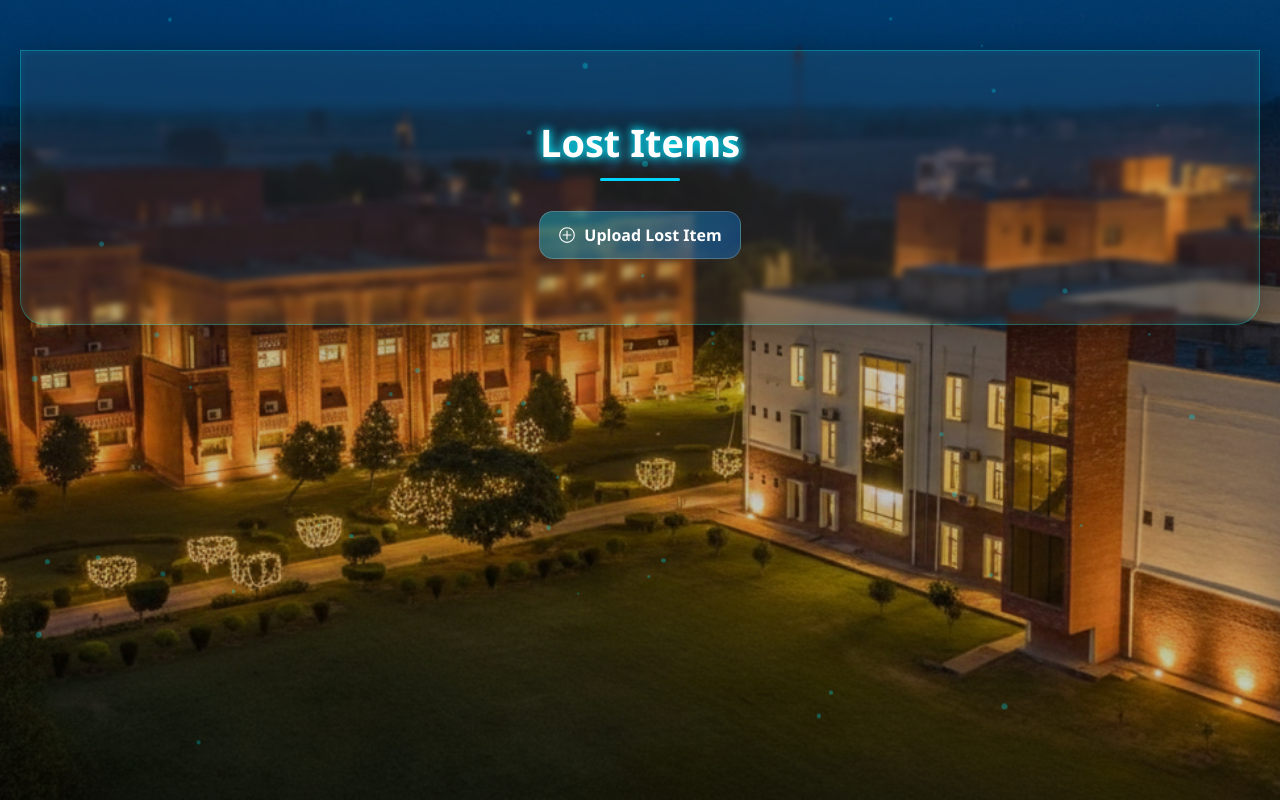
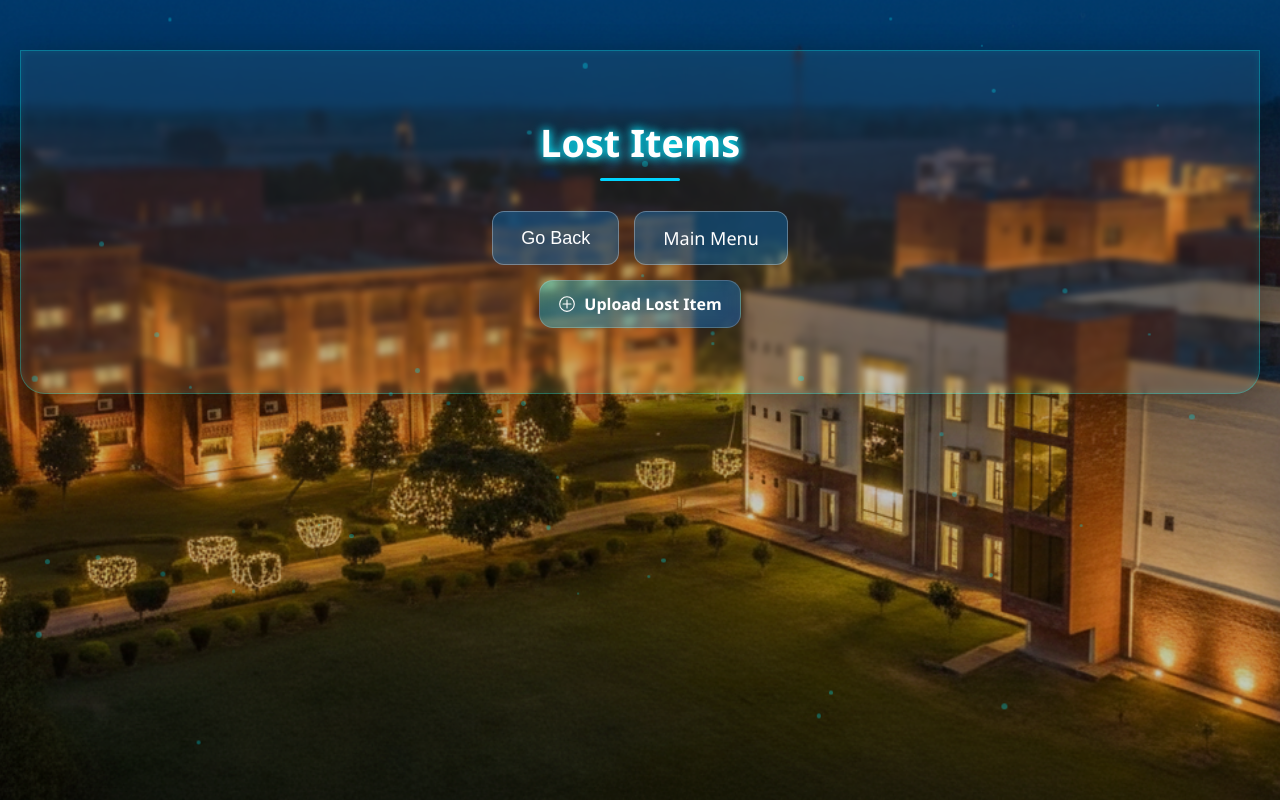
Before and after one commit to Abdullah-819/Comsats-Lost-Found-item-Manager, a Flask app: page /dashboard/lost in a window 1280 px wide. Run offline with Flask 3, Linux system fonts and the light colour scheme.

Commit message:
Sprint 30 (Back to Menu&Previou Btn. lostitem)

```diff
--- a/app/templates/lost_items.html
+++ b/app/templates/lost_items.html
@@ -5,6 +5,15 @@
     <div class="frosty main-card">
         <div class="card-header">
             <h1 class="main-card-title">Lost Items</h1>
+
+            <!-- User Navigation Buttons -->
+            {% if role == 'user' %}
+            <div class="user-nav-buttons" style="display:flex; gap:15px; justify-content:center; margin-bottom:15px;">
+                <button id="back-btn" class="action-btn frosty-btn">Go Back</button>
+                <a href="{{ url_for('role.select_role') }}" class="action-btn frosty-btn">Main Menu</a>
+
+            </div>
+            {% endif %}
 
             <!-- Upload Button for Users -->
             {% if role == 'user' %}
```
